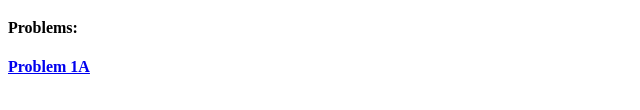
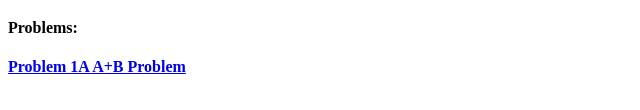
Before and after one commit to Cppplanet/ProblemSet.github.io, a plain HTML site: page index.html in a window 1280 px wide. Shown: the part 216-326 px from the top of the page, without its empty margins (0-640 px from the left). Drawn offline with Linux system fonts and the light colour scheme.

Commit message:
Update index.html

```diff
--- a/index.html
+++ b/index.html
@@ -7,5 +7,5 @@
 <h4><a href="https://cppplanet.github.io/">Return to Home Page!</a></h4>
 <h4><a href="https://touristdream.github.io/">Return to Home Page(Beta Version)!</a></h4>
 <h4>Problems:</h4>
-<h4><a href="https://cppplanet.github.io/1A.github.io/">Problem 1A</a></h4>
+<h4><a href="https://cppplanet.github.io/1A.github.io/">Problem 1A A+B Problem</a></h4>
 </html>
```
